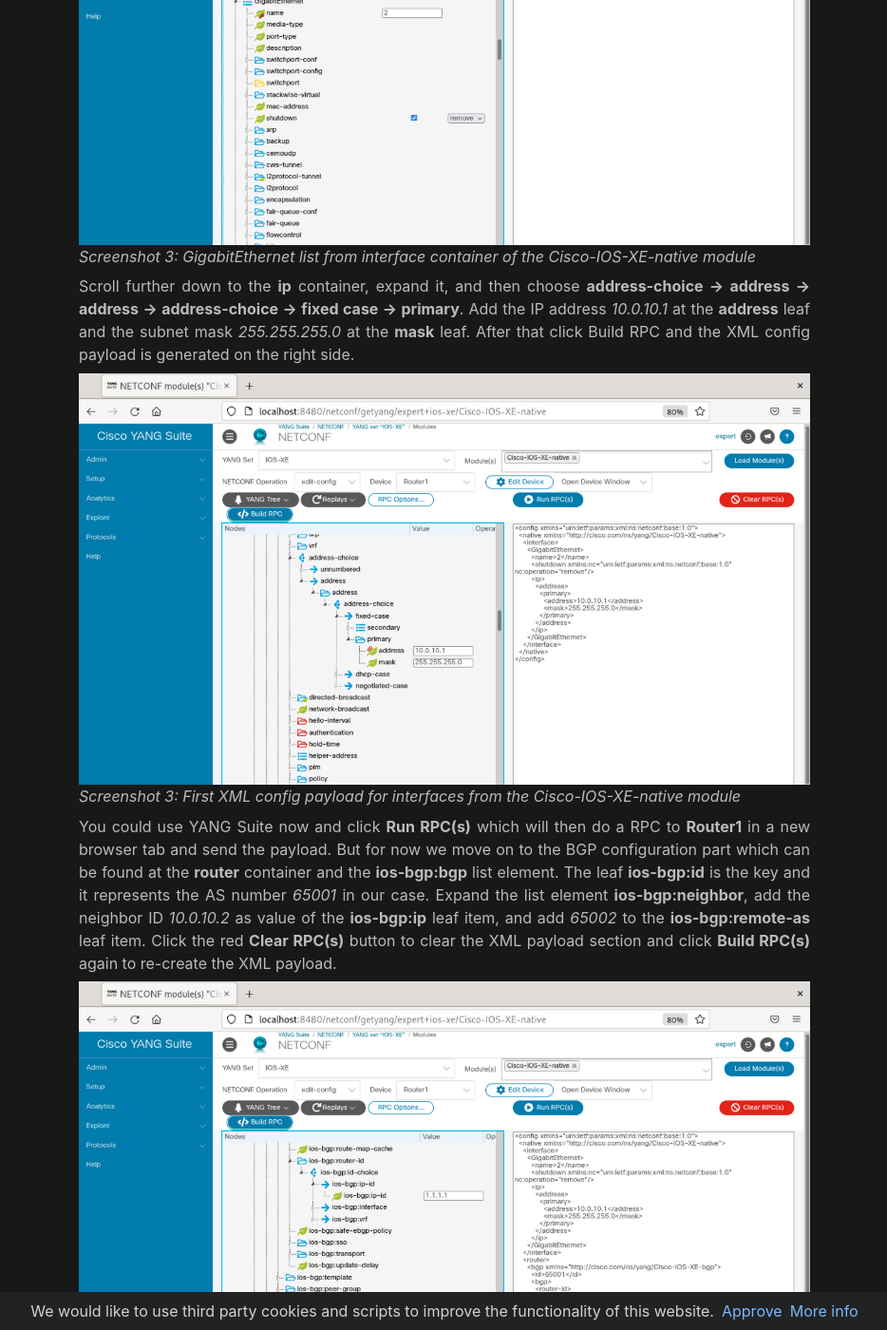
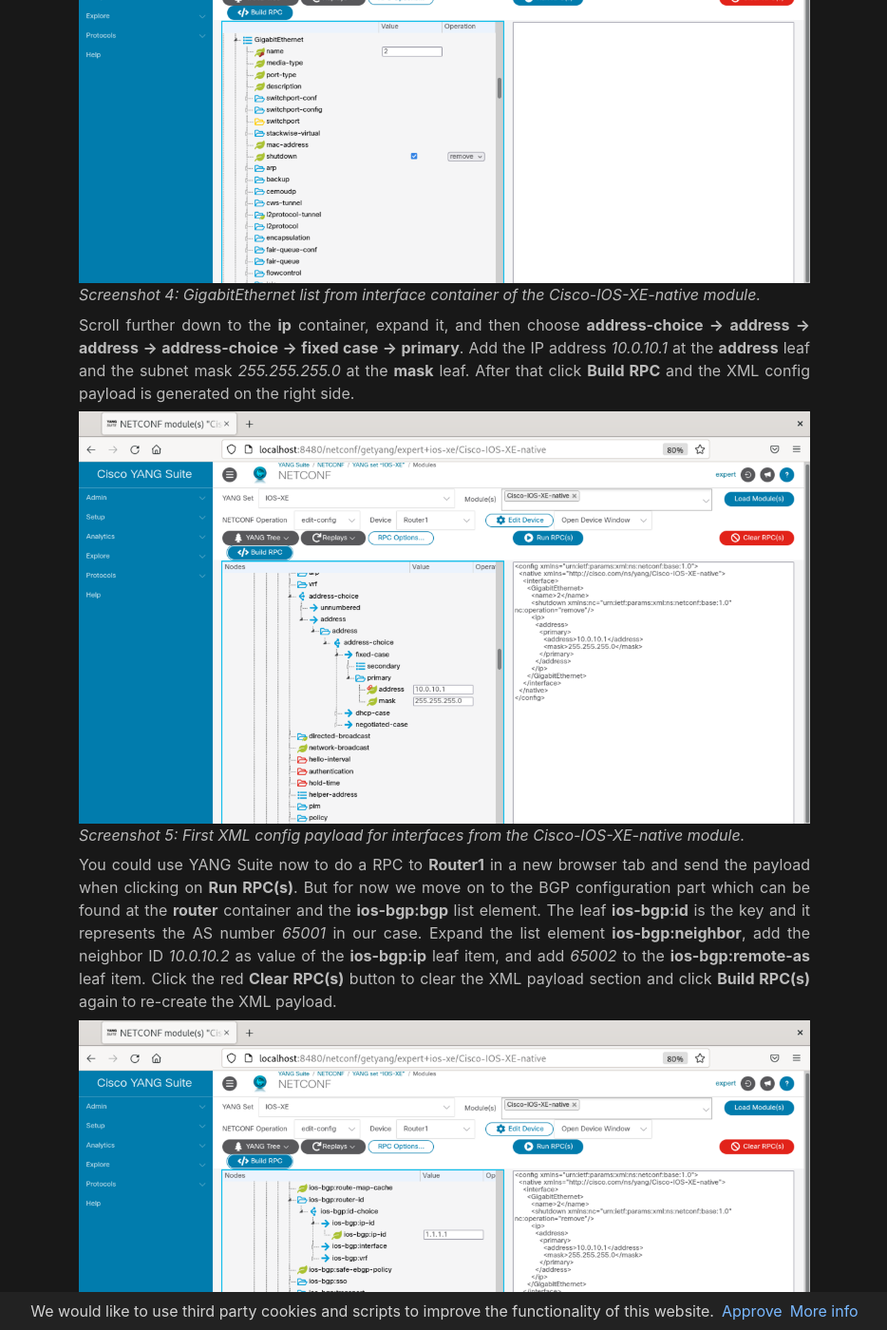
Before and after one commit to daniel1820815/daniel1820815.github.io, a Jekyll site: the page built from _posts/2024-02-20-netconf-nxos.md, in a window 1280 px wide and 1400 px high, scrolled down 3992 px. Shown: the whole window at 95% size, without its empty margins (172-1106 px from the left). Built offline with Jekyll 4.4.1, drawn with Linux system fonts in a browser that asks for light colours; nearby versions of some CDN libraries; some of the changed text lies outside the part shown.

Commit message:
fixed formatting

````diff
--- a/_posts/2024-02-20-netconf-nxos.md
+++ b/_posts/2024-02-20-netconf-nxos.md
@@ -25,7 +25,8 @@
 Nexus1(config-if)#
 ```
 
-*Example 1: Pasting commands from a text editor with error*
+*Example 1: Pasting commands from a text editor with error.*
+
 {: style="text-align: justify" }
 NETCONF's transactional behavior ensures that the configuration will only be applied when every bit of it is correct. As soon as there's a wrong bit which is not accepted by the device, the whole configuration you wanted to be applied is refused. This mechanism provides a robust and resilient way to configure devices.
 
@@ -38,15 +39,17 @@
 
 ✅ NX-OS config with Native + OpenConfig YANG
 
+{: style="text-align: justify" }
 For the NETCONF communication between the client (my workstation) and the server (the network devices) I will take advantage of the Python library [ncclient](https://ncclient.readthedocs.io/en/latest/){:target="_blank"}. The following diagram shows the lab setup in Cisco Modeling Labs I am using for the example.
 
 ![NETCONF Lab overview](/images/netconf_lab_overview.png "NETCONF Lab overview")
+*Screenshot 1: NETCONF Lab overview in Cisco Modeling Labs.*
 
-*Screenshot 1: NETCONF Lab overview in Cisco Modeling Labs*
 {: style="text-align: justify" }
 For the initial lab setup please refer to my [DevNet Expert Lab on Cisco Modeling Labs](https://github.com/daniel1820815/devnet-expert-cml-lab){:target="_blank"} GitHub repository. There are only the management interfaces and some basic features configured, everything else like the interfaces with IP addressing and BGP configuration will be done via NETCONF.
 
-Before communicating with the devices using NETCONF, the NETCONF Agent must be enabled. The NETCONF Agent is enabled or disabled by entering the ```netconf-yang``` command on IOS-XE and ```feature netconf``` command on NX-OS. Additionally you need to enable OpenConfig on NX-OS using the ```feature openconfig``` command. Make also sure you have a user with appropriate privileges configured on your devices and connectivity from your workstation via SSHv2 on TCP port 830 is possible. NETCONF does not support SSH version 1. That's all part of the initial lab configuration in my example.
+{: style="text-align: justify" }
+Before communicating with the devices using NETCONF, the NETCONF Agent must be enabled. The NETCONF Agent is enabled or disabled by entering the ```netconf-yang``` command on IOS-XE and ```feature netconf``` command on NX-OS. Additionally you need to enable OpenConfig on NX-OS using the ```feature openconfig``` command. Make also sure you have users with appropriate privileges configured on your devices that is *privilege level 15 on IOS-XE* and *network-admin or dev-ops role on NX-OS*. Last but not least you need connectivity from your workstation via SSHv2 on TCP port 830. NETCONF does not support SSH version 1. That's all part of the initial lab configuration in my example.
 
 ### Intro to Cisco YANG Suite
 
@@ -69,25 +73,25 @@
 Let us start with creating the XML configuration payload for the IOS-XE Router1 using the Native YANG model. Go to **Protocols –> NETCONF** in YANG Suite, select *IOS-XE* on the **YANG Set** from the Dropdown menu, search and select the *Cisco-IOS-XE-native* module and load the modules. Then choose the NETCONF operation, ```<edit-config>``` in our case, and select **Router1** as device. Before we start browsing through the YANG tree, click on the "YANG Tree -> Options" and choose *NETCONF XML (RPC parameters only)* from **Display as RPC(s) as** to show only the configuration payload parameters.
 
 ![YANG Tree Settings](/images/netconf_yang_tree_settings.png "YANG Tree Settings")
-*Screenshot 2: YANG Tree Settings in YANG Suite*
+*Screenshot 3: YANG Tree Settings in YANG Suite.*
 
 {: style="text-align: justify" }
 Now we can start browsing the YANG tree and look for the **interfaces** container. Unfortunately there is no option to sort the YANG tree in alphabetical order, therefore I recommend using the search option from the browser. Expand the **interfaces** container, look for the **GigabitEthernet** list element and expand it. The small key symbol at the **name** leaf tells you that this leaf is the key of the list item and mandatory. Add the interface number *2* in the value field of the **name**. Another important setting is the **shutdown** leaf which has only a checkbox. Check the box in the **Value** column and add the *remove* operation in the **Operation** column. This setting enables the interface and is the equivalent to the *no shutdown* CLI command.
 
 ![Native YANG Interfaces](/images/netconf_native_interfaces1.png "Native YANG Interfaces")
-*Screenshot 3: GigabitEthernet list from interface container of the Cisco-IOS-XE-native module*
+*Screenshot 4: GigabitEthernet list from interface container of the Cisco-IOS-XE-native module.*
 
 {: style="text-align: justify" }
-Scroll further down to the **ip** container, expand it, and then choose **address-choice -> address -> address -> address-choice -> fixed case -> primary**. Add the IP address *10.0.10.1* at the **address** leaf and the subnet mask *255.255.255.0* at the **mask** leaf. After that click Build RPC and the XML config payload is generated on the right side.
+Scroll further down to the **ip** container, expand it, and then choose **address-choice -> address -> address -> address-choice -> fixed case -> primary**. Add the IP address *10.0.10.1* at the **address** leaf and the subnet mask *255.255.255.0* at the **mask** leaf. After that click **Build RPC** and the XML config payload is generated on the right side.
 
 ![Native YANG Interfaces](/images/netconf_native_interfaces2.png "Native YANG Interfaces")
-*Screenshot 3: First XML config payload for interfaces from the Cisco-IOS-XE-native module*
+*Screenshot 5: First XML config payload for interfaces from the Cisco-IOS-XE-native module.*
 
 {: style="text-align: justify" }
-You could use YANG Suite now and click **Run RPC(s)** which will then do a RPC to **Router1** in a new browser tab and send the payload. But for now we move on to the BGP configuration part which can be found at the **router** container and the **ios-bgp:bgp** list element. The leaf **ios-bgp:id** is the key and it represents the AS number *65001* in our case. Expand the list element **ios-bgp:neighbor**, add the neighbor ID *10.0.10.2* as value of the **ios-bgp:ip** leaf item, and add *65002* to the **ios-bgp:remote-as** leaf item. Click the red **Clear RPC(s)** button to clear the XML payload section and click **Build RPC(s)** again to re-create the XML payload.
+You could use YANG Suite now to do a RPC to **Router1** in a new browser tab and send the payload when clicking on **Run RPC(s)**. But for now we move on to the BGP configuration part which can be found at the **router** container and the **ios-bgp:bgp** list element. The leaf **ios-bgp:id** is the key and it represents the AS number *65001* in our case. Expand the list element **ios-bgp:neighbor**, add the neighbor ID *10.0.10.2* as value of the **ios-bgp:ip** leaf item, and add *65002* to the **ios-bgp:remote-as** leaf item. Click the red **Clear RPC(s)** button to clear the XML payload section and click **Build RPC(s)** again to re-create the XML payload.
 
 ![Native YANG BGP](/images/netconf_native_bgp.png "Native YANG BGP")
-*Screenshot 4: All XML config payload parts from the Cisco-IOS-XE-native module*
+*Screenshot 6: All XML config payload parts from the Cisco-IOS-XE-native module.*
 
 {: style="text-align: justify" }
 Now we have all XML payload configuration parts ready. Then we can replicate what we have put together so far for the other interfaces and BGP neighbors to create the full XML configuration payload for **Router1**:
@@ -154,7 +158,8 @@
 </config>
 ```
 
-*Example 2: Complete XML config payload for Router1 from IOS-XE native model*
+*Example 2: Complete XML config payload for Router1 from IOS-XE native model.*
+
 {: style="text-align: justify" }
 So far so good. The complete XML config payload for Router1 from IOS-XE native models is ready. Now let us move on to the XML configuration payload for **Router2**, but this time we will use the OpenConfig YANG model.
 
````
Also changed, not shown: other parts of _posts/2024-02-20-netconf-nxos.md (+1 -0 lines).
